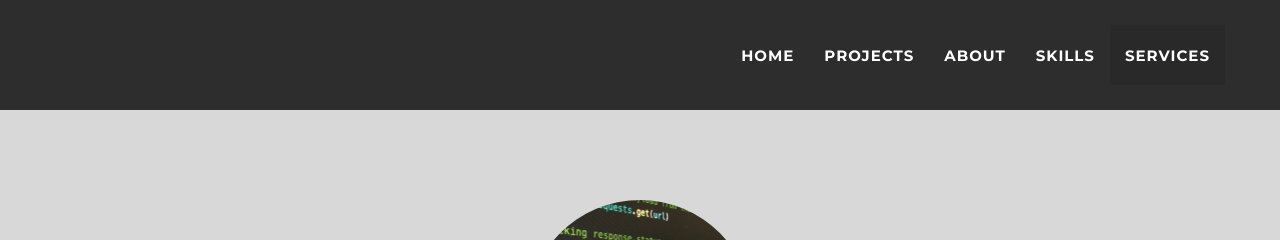
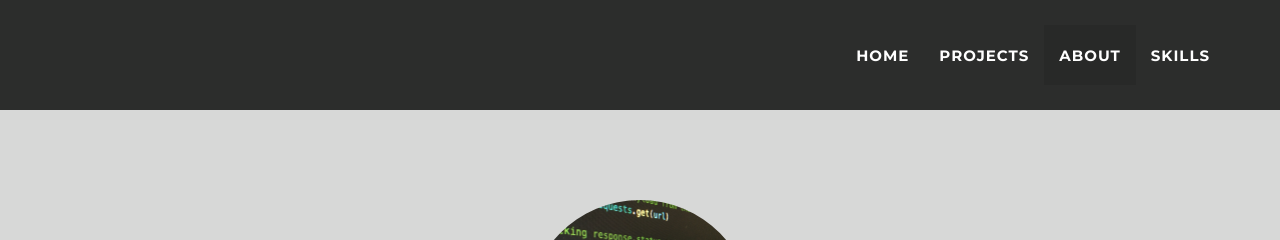
Before and after one commit to brf217/brf217.github.io, a Jekyll site: the page built from _posts/2014-07-18-project-1.markdown, in a window 1280 px wide. Shown: the top 240 px of the page. Built offline with Jekyll 4.4.1, drawn with Linux system fonts in a browser that asks for light colours.

Commit message:
Update nav.html

```diff
--- a/_includes/nav.html
+++ b/_includes/nav.html
@@ -28,9 +28,6 @@
           <li class="page-scroll">
           <a href="#skills">Skills</a>
         </li>
-          <li class="page-scroll">
-          <a href="#services">Services</a>
-        </li>
       </ul>
     </div>
     <!-- /.navbar-collapse -->
```
